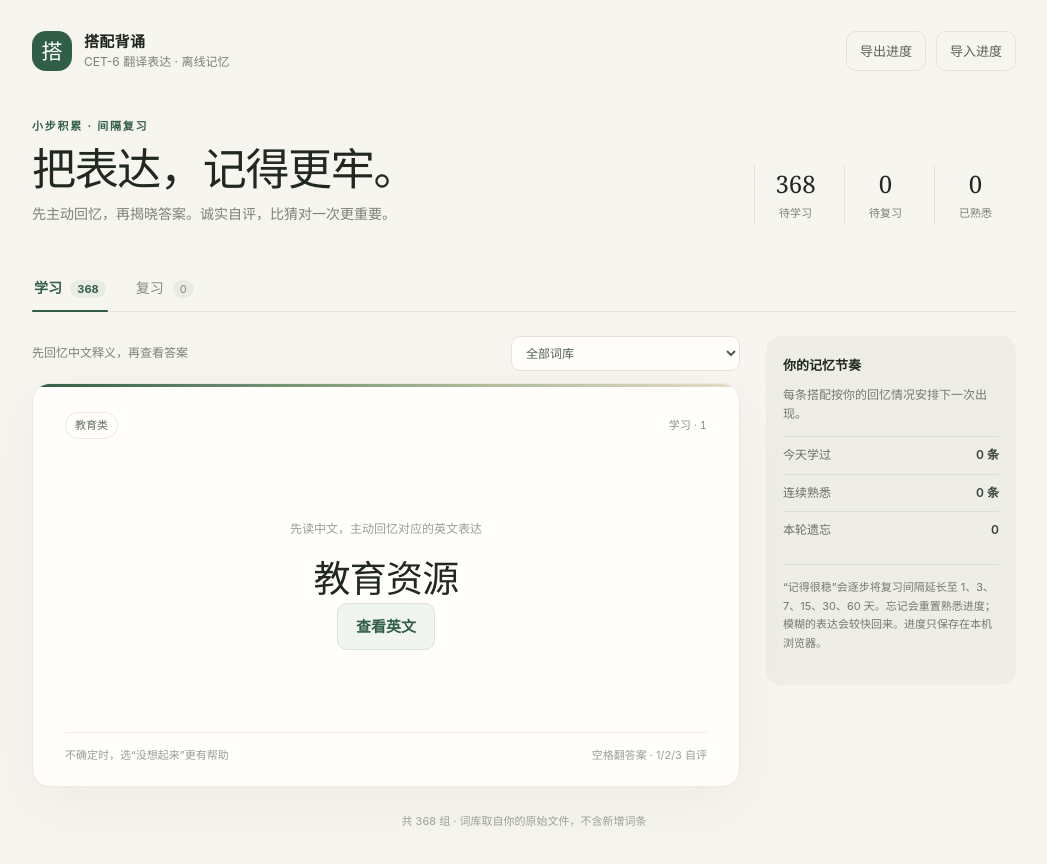
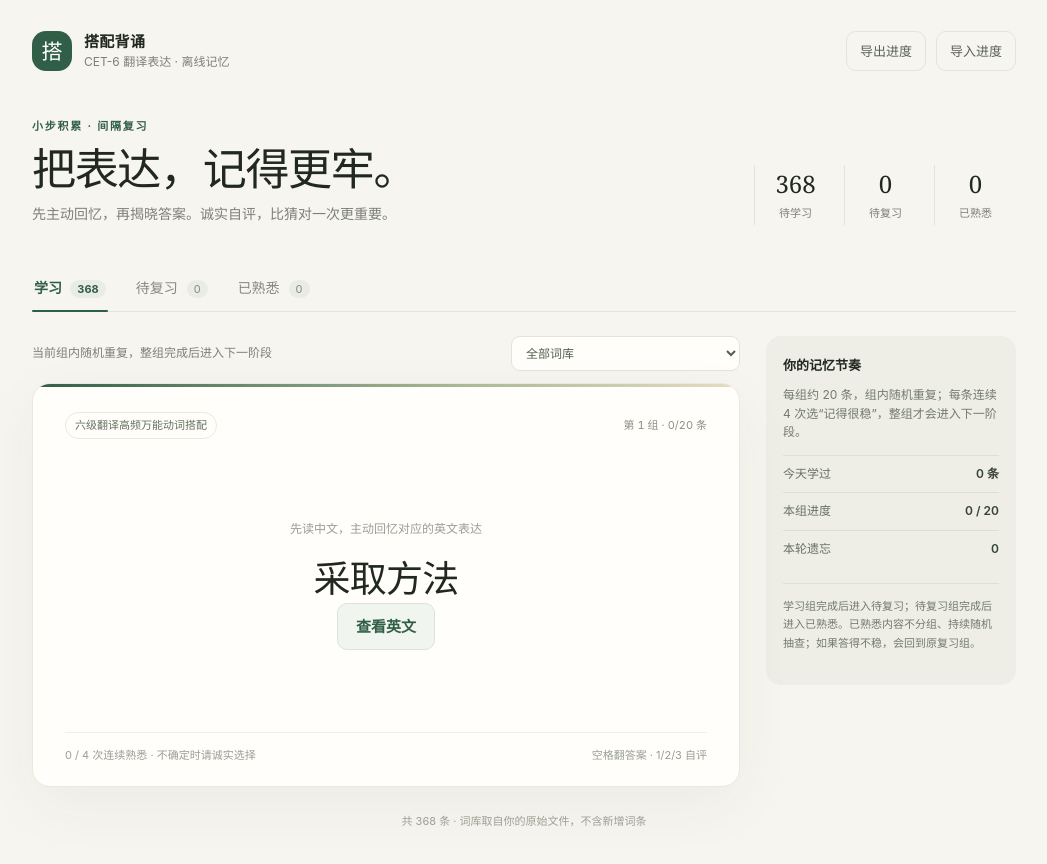
Before and after one commit to 2501137682/CET-6_translation, a plain HTML site: page index.html in a window 1280 px wide. Shown: the whole page, without its empty margins (116-1163 px from the left). Drawn offline with Linux system fonts and the light colour scheme.

Commit message:
Update CET-6 phrase memorization app

```diff
--- a/index.html
+++ b/index.html
@@ -27,7 +27,7 @@
   <div><div class="eyebrow">小步积累 · 间隔复习</div><h1>把表达，记得更牢。</h1><p>先主动回忆，再揭晓答案。诚实自评，比猜对一次更重要。</p></div>
   <div class="statline"><div class="stat"><strong id="statNew">0</strong><span>待学习</span></div><div class="stat"><strong id="statDue">0</strong><span>待复习</span></div><div class="stat"><strong id="statMastered">0</strong><span>已熟悉</span></div></div>
 </section>
-<nav class="tabs"><button class="tab active" data-mode="learn">学习 <em id="learnCount">0</em></button><button class="tab" data-mode="review">复习 <em id="reviewCount">0</em></button></nav>
+<nav class="tabs"><button class="tab active" data-mode="learn">学习 <em id="learnCount">0</em></button><button class="tab" data-mode="review">待复习 <em id="reviewCount">0</em></button><button class="tab" data-mode="mastered">已熟悉 <em id="masteredCount">0</em></button></nav>
 <div class="work">
 <main class="main">
   <div class="filters"><span class="filter-label" id="modeHint">从未学习的词组开始</span><select id="categorySelect" aria-label="筛选词库分类"><option value="">全部词库</option></select></div>
@@ -38,9 +38,9 @@
   </section>
   <section class="empty" id="empty"><div><div class="empty-icon">✓</div><h2 id="emptyTitle">今天的学习完成</h2><p id="emptyText"></p><button class="reveal-btn" id="switchMode">去复习</button></div></section>
 </main>
-<aside class="side"><h3>你的记忆节奏</h3><p>每条搭配按你的回忆情况安排下一次出现。</p><div class="side-row"><span>今天学过</span><b id="todayCount">0 条</b></div><div class="side-row"><span>连续熟悉</span><b id="familiarCount">0 条</b></div><div class="side-row"><span>本轮遗忘</span><b id="lapseCount">0 次</b></div><p class="tip">“记得很稳”会逐步将复习间隔延长至 1、3、7、15、30、60 天。忘记会重置熟悉进度；模糊的表达会较快回来。进度只保存在本机浏览器。</p></aside>
+<aside class="side"><h3>你的记忆节奏</h3><p>每组约 20 条，组内随机重复；每条连续 4 次选“记得很稳”，整组才会进入下一阶段。</p><div class="side-row"><span>今天学过</span><b id="todayCount">0 条</b></div><div class="side-row"><span>本组进度</span><b id="familiarCount">0 / 20</b></div><div class="side-row"><span>本轮遗忘</span><b id="lapseCount">0 次</b></div><p class="tip">学习组完成后进入待复习；待复习组完成后进入已熟悉。已熟悉内容不分组、持续随机抽查；如果答得不稳，会回到原复习组。</p></aside>
 </div>
-<div class="footer-note">共 <span id="totalCount">0</span> 组 · 词库取自你的原始文件，不含新增词条</div>
+  <div class="footer-note">共 <span id="totalCount">0</span> 条 · 词库取自你的原始文件，不含新增词条</div>
 </div>
 <div class="toast" id="toast"></div>
 <script id="source" type="text/plain">一、六级翻译高频万能动词搭配（100组）
@@ -450,84 +450,105 @@ for(const line of source.split(/\r?\n/)){
   }
 }
 if(entries.length!==368) throw new Error('词库数量校验失败：预期 368，实际 '+entries.length);
-let state=readState(), mode='learn', current=null, revealed=false, sessionSeen=new Set();
+ const GROUP_SIZE=20, QUALIFY_GOODS=4;
+ let state=readState(), mode='learn', current=null, revealed=false, sessionSeen=new Set(), sessionCount=0;
 const $=id=>document.getElementById(id);
 const now=()=>Date.now();
-function readState(){try{return JSON.parse(localStorage.getItem(KEY))||{cards:{},today:'',studied:0,lapses:0}}catch{return{cards:{},today:'',studied:0,lapses:0}}}
+ function shuffle(list){const a=[...list];for(let i=a.length-1;i>0;i--){const j=Math.floor(Math.random()*(i+1));[a[i],a[j]]=[a[j],a[i]]}return a}
+ function newGroups(){const ids=shuffle(entries.map((_,i)=>i));const groups=[];for(let i=0;i<ids.length;i+=GROUP_SIZE)groups.push({id:groups.length+1,ids:ids.slice(i,i+GROUP_SIZE)});return groups}
+ function readState(){try{return JSON.parse(localStorage.getItem(KEY))||{cards:{},today:'',studied:0,lapses:0}}catch{return{cards:{},today:'',studied:0,lapses:0}}}
+ function prepareState(raw){
+   const s=raw&&typeof raw==='object'?raw:{cards:{},today:'',studied:0,lapses:0};
+   if(!s.cards||typeof s.cards!=='object')s.cards={};
+   if(!Array.isArray(s.groups)||!s.groups.length||s.groups.reduce((n,g)=>n+(Array.isArray(g.ids)?g.ids.length:0),0)!==entries.length)s.groups=newGroups();
+   s.groups.forEach((g,gi)=>{g.id=gi+1;g.ids=g.ids.filter(i=>Number.isInteger(i)&&i>=0&&i<entries.length);});
+   const assigned=new Set(s.groups.flatMap(g=>g.ids));
+   const missing=entries.map((_,i)=>i).filter(i=>!assigned.has(i));
+   if(missing.length)s.groups.push({id:s.groups.length+1,ids:missing});
+   s.groups.forEach(g=>g.ids.forEach(i=>{
+     const c=s.cards[i]||{};
+     if(!c.phase)c.phase=c.mastered||c.stage>=6?'mastered':c.stage>0?'review':'learn';
+     if(!['learn','review','mastered'].includes(c.phase))c.phase='learn';
+     c.goodStreak=Number.isFinite(c.goodStreak)?Math.max(0,Math.min(QUALIFY_GOODS,c.goodStreak)):0;
+     c.seen=c.seen||0;c.lapses=c.lapses||0;c.group=g.id;s.cards[i]=c;
+   }));
+   s.lastPromptIndex=Number.isInteger(s.lastPromptIndex)?s.lastPromptIndex:null;
+   return s;
+ }
+ state=prepareState(state);save();
 function save(){localStorage.setItem(KEY,JSON.stringify(state))}
-function cardState(i){return state.cards[i]||{stage:0,due:0,seen:0,lapses:0}}
-function isNew(i){return !state.cards[i]}
-function isDue(i){const s=state.cards[i];return !!s&&s.due<=now()}
+ function cardState(i){return state.cards[i]||{phase:'learn',goodStreak:0,seen:0,lapses:0}}
+ function groupOf(i){return state.groups.find(g=>g.ids.includes(i))}
 function categories(){return [...new Set(entries.map(x=>x.category))]}
 function allowed(i){const filter=$('categorySelect').value;return !filter||entries[i].category===filter}
+ function cardsInMode(g,phase){return g.ids.filter(i=>allowed(i)&&cardState(i).phase===phase)}
+ function readyToPromote(g,phase){const ids=g.ids.filter(i=>cardState(i).phase===phase);return ids.length>0&&ids.every(i=>cardState(i).goodStreak>=QUALIFY_GOODS)}
+ function promoteReadyGroups(phase){
+   const next=phase==='learn'?'review':phase==='review'?'mastered':null;if(!next)return;
+   state.groups.forEach(g=>{if(!readyToPromote(g,phase))return;g.ids.filter(i=>cardState(i).phase===phase).forEach(i=>{const c=cardState(i);c.phase=next;c.goodStreak=0;c.due=0})});
+ }
 function stats(){
- const fresh=entries.reduce((a,_,i)=>a+(isNew(i)?1:0),0);
- const due=entries.reduce((a,_,i)=>a+(!isNew(i)&&isDue(i)?1:0),0);
- const mastered=Object.values(state.cards).filter(x=>x.mastered).length;
+   const fresh=entries.reduce((a,_,i)=>a+(cardState(i).phase==='learn'?1:0),0);
+   const due=entries.reduce((a,_,i)=>a+(cardState(i).phase==='review'?1:0),0);
+   const mastered=entries.reduce((a,_,i)=>a+(cardState(i).phase==='mastered'?1:0),0);
  $('statNew').textContent=fresh;$('statDue').textContent=due;$('statMastered').textContent=mastered;
- $('learnCount').textContent=entries.reduce((a,_,i)=>a+(isNew(i)&&allowed(i)?1:0),0);
- $('reviewCount').textContent=entries.reduce((a,_,i)=>a+(!isNew(i)&&isDue(i)&&allowed(i)?1:0),0);
+   $('learnCount').textContent=entries.reduce((a,_,i)=>a+(cardState(i).phase==='learn'&&allowed(i)?1:0),0);
+   $('reviewCount').textContent=entries.reduce((a,_,i)=>a+(cardState(i).phase==='review'&&allowed(i)?1:0),0);
+   $('masteredCount').textContent=entries.reduce((a,_,i)=>a+(cardState(i).phase==='mastered'&&allowed(i)?1:0),0);
  $('totalCount').textContent=entries.length;
  $('todayCount').textContent=(state.today===new Date().toLocaleDateString('sv-SE')?state.studied:0)+' 条';
  $('lapseCount').textContent=state.today===new Date().toLocaleDateString('sv-SE')?state.lapses:0;
- $('familiarCount').textContent=Object.values(state.cards).filter(x=>x.stage>=3).length+' 条';
+   const g=current===null?state.groups.find(x=>cardsInMode(x,mode).length):groupOf(current);
+   const ids=g?cardsInMode(g,mode):[];const done=ids.filter(i=>cardState(i).goodStreak>=QUALIFY_GOODS).length;
+   $('familiarCount').textContent=mode==='mastered'?mastered+' 条':done+' / '+ids.length;
 }
 function setupCategories(){for(const c of categories()){const o=document.createElement('option');o.value=c;o.textContent=c.replace(/（.*?）/g,'');$('categorySelect').append(o)}}
 function selectNext(){
- const candidates=[];
- entries.forEach((e,i)=>{if(!allowed(i))return;const s=state.cards[i];
-   if(mode==='learn'&&isNew(i)) candidates.push(i);
-   else if(mode==='learn'&&s&&isDue(i)&&!sessionSeen.has(i)) candidates.push(i);
-   else if(mode==='review'&&s&&isDue(i)) candidates.push(i);
- });
- if(!candidates.length){showEmpty();return}
- if(!$('categorySelect').value){
+   promoteReadyGroups(mode);
+   let candidates=[], activeGroup=null;
+   if(mode==='mastered')candidates=entries.map((_,i)=>i).filter(i=>allowed(i)&&cardState(i).phase==='mastered');
+   else for(const g of state.groups){const pool=cardsInMode(g,mode).filter(i=>cardState(i).goodStreak<QUALIFY_GOODS);if(pool.length){candidates=pool;activeGroup=g;break}}
+   if(!candidates.length){save();showEmpty();return}
    let pool=candidates;
    if(pool.length>1&&pool.includes(state.lastPromptIndex))pool=pool.filter(i=>i!==state.lastPromptIndex);
    current=pool[Math.floor(Math.random()*pool.length)];
- }else current=candidates[0];
- sessionSeen.add(current);revealed=false;state.lastPromptIndex=current;save();renderCard();
+   sessionSeen.add(current);sessionCount++;revealed=false;state.lastPromptIndex=current;save();renderCard();
 }
 function showEmpty(){
  $('card').style.display='none';$('empty').classList.add('show');
- const newCount=entries.some((_,i)=>isNew(i)&&allowed(i));
- const dueCount=entries.some((_,i)=>!isNew(i)&&isDue(i)&&allowed(i));
- if(mode==='learn'&&!newCount&&dueCount){$('emptyTitle').textContent='新词学完了';$('emptyText').textContent='已经学过的表达中有待复习内容，趁热再回忆一轮吧。';$('switchMode').hidden=false;$('switchMode').textContent='开始复习'}
- else if(mode==='learn'&&!newCount){$('emptyTitle').textContent='本分类学完了';$('emptyText').textContent='当前分类没有待学新词。稍后到复习页，继续巩固到熟悉。';$('switchMode').hidden=false;$('switchMode').textContent='去复习'}
- else if(mode==='review'&&!dueCount){$('emptyTitle').textContent='复习到这里';$('emptyText').textContent='目前没有到期的表达。新的复习会按记忆间隔自动安排。';$('switchMode').hidden=false;$('switchMode').textContent='继续学习'}
- else {$('emptyTitle').textContent='这组学完啦';$('emptyText').textContent='当前没有待练内容，可以切换分类或稍后再来。';$('switchMode').hidden=false;$('switchMode').textContent='切换到'+(mode==='learn'?'复习':'学习')}
- $('modeHint').textContent=mode==='learn'?'从未学习的词组开始':'到期表达优先，遗忘的更快重测';
+   const labels={learn:['学习完成','当前没有待学习的组，可以去待复习继续巩固。','待复习'],review:['待复习完成','当前没有待复习的组。已熟悉内容可以继续随机抽查。','已熟悉'],mastered:['已熟悉池已清空','还没有完成待复习的组。先去学习或待复习。','学习']};const x=labels[mode];
+   $('emptyTitle').textContent=x[0];$('emptyText').textContent=x[1];$('switchMode').hidden=false;$('switchMode').textContent=x[2];$('modeHint').textContent=mode==='mastered'?'已熟悉内容全部打乱，持续随机抽查':'当前组内随机重复，整组完成后进入下一阶段';
 }
 function renderCard(){
  $('card').style.display='flex';$('empty').classList.remove('show');
  const e=entries[current], s=cardState(current);
  $('cardCategory').textContent=e.category.replace(/^[一二三四五六七八九十]+、/,'').replace(/（.*?）/g,'');
- $('cardCount').textContent=(mode==='learn'?'学习':'复习')+' · '+(sessionSeen.size);
+   const g=groupOf(current), ids=mode==='mastered'?[]:(g?cardsInMode(g,mode):[]), done=ids.filter(i=>cardState(i).goodStreak>=QUALIFY_GOODS).length;
+   $('cardCount').textContent=mode==='mastered'?'已熟悉 · 随机抽查':'第 '+(state.groups.indexOf(g)+1)+' 组 · '+done+'/'+ids.length+' 条';
  $('phrase').textContent=e.cn;$('meaningText').textContent=e.en;
  $('meaning').hidden=!revealed;$('revealBtn').hidden=revealed;$('rateRow').classList.toggle('show',revealed);
- $('promptHint').textContent=mode==='learn'?'先读中文，主动回忆对应的英文表达':'主动回忆英文表达；不要急着揭晓';
- $('cardFoot').textContent=s.stage>=3?'这条已有连续熟悉记录，继续诚实判断':'不确定时，选“没想起来”更有帮助';
- $('modeHint').textContent=mode==='learn'?'先回忆中文释义，再查看答案':'按记忆状态安排的到期表达';
+   $('promptHint').textContent='先读中文，主动回忆对应的英文表达';
+   $('cardFoot').textContent=mode==='mastered'?'已熟悉池不分组；答得不稳会回到原复习组':s.goodStreak+' / '+QUALIFY_GOODS+' 次连续熟悉 · 不确定时请诚实选择';
+   $('modeHint').textContent=mode==='mastered'?'已熟悉内容全部打乱，持续随机抽查':'当前组内随机重复，整组完成后进入下一阶段';
 }
-function switchMode(next){mode=next;sessionSeen.clear();document.querySelectorAll('.tab').forEach(t=>t.classList.toggle('active',t.dataset.mode===mode));stats();selectNext()}
+  function switchMode(next){mode=next;sessionSeen.clear();sessionCount=0;document.querySelectorAll('.tab').forEach(t=>t.classList.toggle('active',t.dataset.mode===mode));stats();selectNext()}
 function record(rating){
  if(current===null||!revealed)return;
- const s=cardState(current), t=now(), day=24*60*60*1000;
+   const s=cardState(current), t=now();
  if(state.today!==new Date().toLocaleDateString('sv-SE')){state.today=new Date().toLocaleDateString('sv-SE');state.studied=0;state.lapses=0}
  s.seen=(s.seen||0)+1;state.studied++;
- if(rating==='again'){s.stage=0;s.lapses=(s.lapses||0)+1;s.due=t+60*1000;state.lapses++}
- else if(rating==='hard'){s.stage=Math.max(0,(s.stage||0)-1);s.due=t+10*60*1000}
- else {s.stage=Math.min((s.stage||0)+1,6);const intervals=[1,3,7,15,30,60];s.due=t+intervals[Math.max(0,s.stage-1)]*day;s.mastered=s.stage>=6}
- s.last=t;state.cards[current]=s;save();stats();current=null;selectNext()
+   if(rating==='good'&&s.phase!=='mastered')s.goodStreak=Math.min(QUALIFY_GOODS,s.goodStreak+1);
+   else if(rating!=='good'){s.goodStreak=0;if(rating==='again'){s.lapses=(s.lapses||0)+1;state.lapses++}if(s.phase==='mastered')s.phase='review'}
+   s.last=t;state.cards[current]=s;promoteReadyGroups(mode);save();stats();current=null;selectNext()
 }
 function exportProgress(){const blob=new Blob([JSON.stringify({format:'cet6PhraseMemory',version:1,sourceCount:entries.length,state},null,2)],{type:'application/json'});const a=document.createElement('a');a.href=URL.createObjectURL(blob);a.download='六级搭配背诵-进度备份.json';a.click();URL.revokeObjectURL(a.href);toast('进度备份已导出')}
-function importProgress(file){const reader=new FileReader();reader.onload=()=>{try{const data=JSON.parse(reader.result);if(data.format!=='cet6PhraseMemory'||!data.state?.cards)throw new Error();state=data.state;save();sessionSeen.clear();stats();selectNext();toast('进度已导入')}catch{toast('文件格式不正确，未导入')}};reader.readAsText(file)}
+  function importProgress(file){const reader=new FileReader();reader.onload=()=>{try{const data=JSON.parse(reader.result);if(data.format!=='cet6PhraseMemory'||!data.state?.cards)throw new Error();state=prepareState(data.state);save();sessionSeen.clear();stats();selectNext();toast('进度已导入')}catch{toast('文件格式不正确，未导入')}};reader.readAsText(file)}
 let toastTimer;function toast(msg){const el=$('toast');el.textContent=msg;el.classList.add('on');clearTimeout(toastTimer);toastTimer=setTimeout(()=>el.classList.remove('on'),2100)}
 document.querySelectorAll('.tab').forEach(t=>t.addEventListener('click',()=>switchMode(t.dataset.mode)));
 $('revealBtn').addEventListener('click',()=>{if(current===null)return;revealed=true;renderCard()});
 document.querySelectorAll('.rate').forEach(b=>b.addEventListener('click',()=>record(b.dataset.rating)));
 $('categorySelect').addEventListener('change',()=>{sessionSeen.clear();stats();selectNext()});
-$('switchMode').addEventListener('click',()=>switchMode(mode==='learn'?'review':'learn'));
+  $('switchMode').addEventListener('click',()=>switchMode(mode==='learn'?'review':mode==='review'?'mastered':'learn'));
 $('exportBtn').addEventListener('click',exportProgress);
 $('importBtn').addEventListener('click',()=>$('importFile').click());
 $('importFile').addEventListener('change',e=>{if(e.target.files[0])importProgress(e.target.files[0]);e.target.value=''});
```
